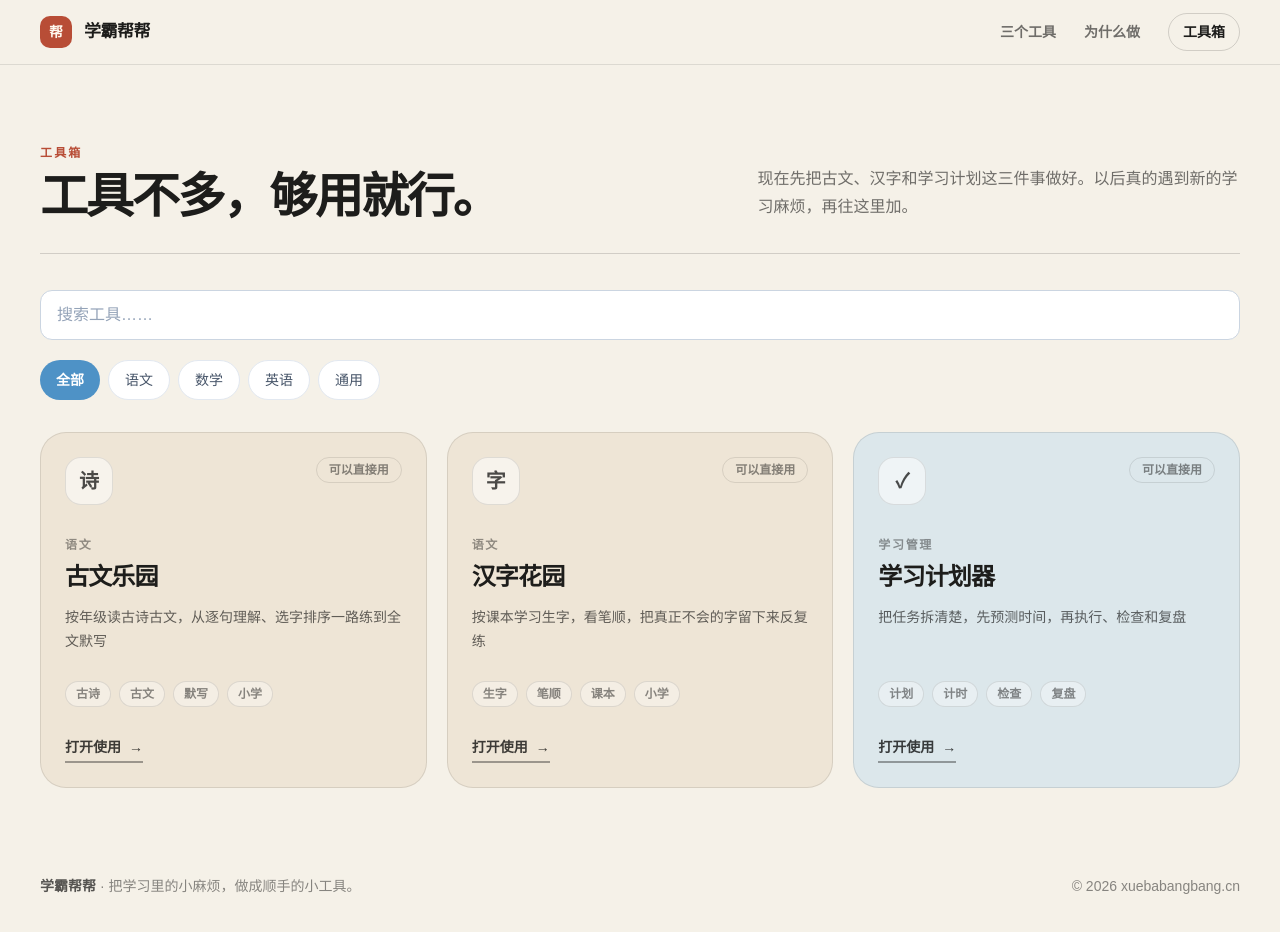
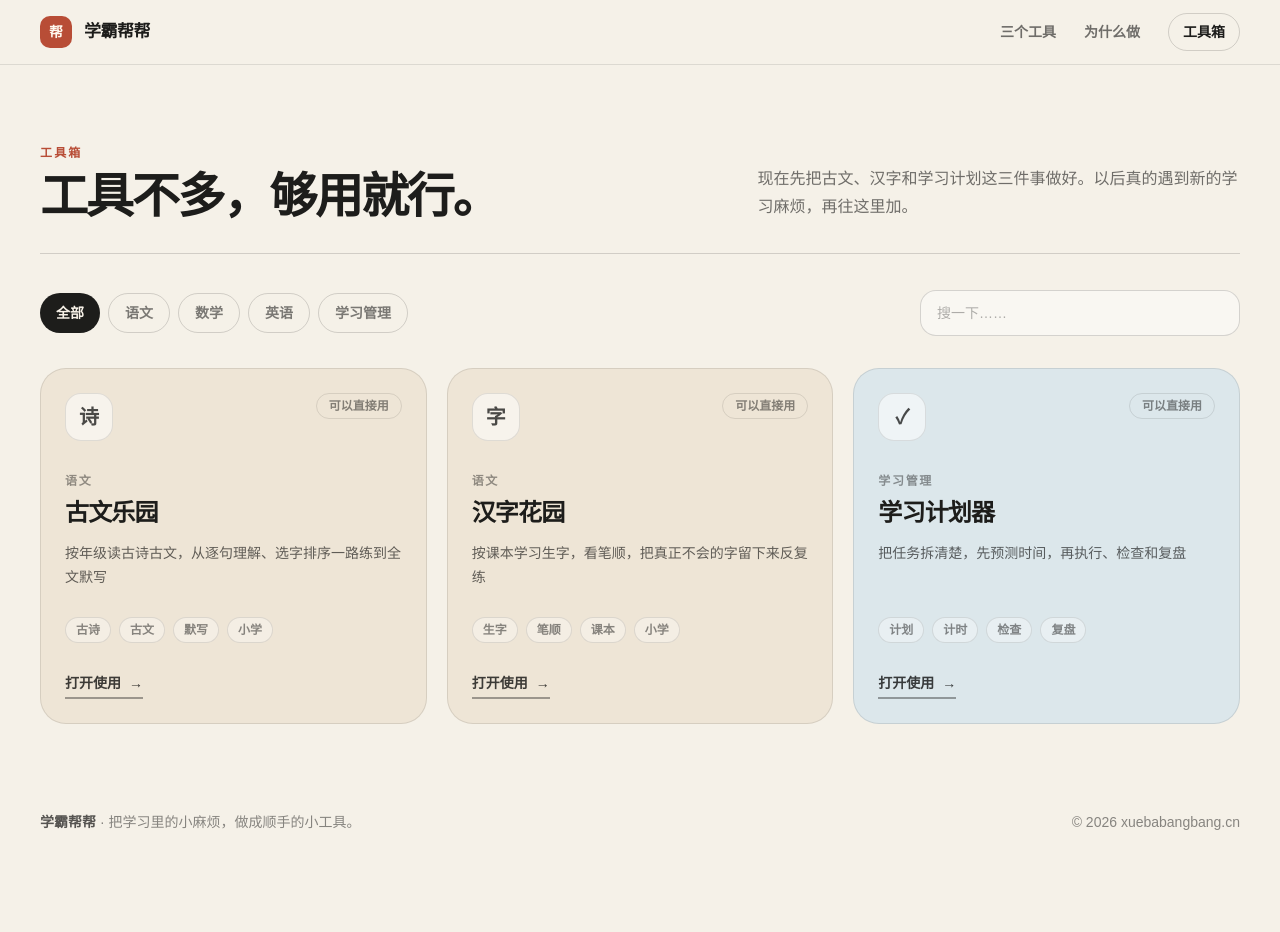
Before and after one commit to ico0018/xuebabangbang, a Next.js app: page /tools in a window 1280 px wide. Shown: the top 932 px of the page. After the commit the page ends 872 px from the top, so only its background shows below. Built offline with nearby package versions, Linux system fonts and the light colour scheme.

Commit message:
Simplify tool filters and search

```diff
--- a/components/ToolExplorer.tsx
+++ b/components/ToolExplorer.tsx
@@ -6,7 +6,11 @@ import { tools, type ToolCategory } from "../data/tools";
 import { ToolGrid } from "./ToolGrid";
 
 const categories: { id: "all" | ToolCategory; label: string }[] = [
-  { id: "all", label: "全部" }, { id: "chinese", label: "语文" }, { id: "math", label: "数学" }, { id: "english", label: "英语" }, { id: "general", label: "通用" },
+  { id: "all", label: "全部" },
+  { id: "chinese", label: "语文" },
+  { id: "math", label: "数学" },
+  { id: "english", label: "英语" },
+  { id: "general", label: "学习管理" },
 ];
 
 function isCategory(value: string | null): value is ToolCategory {
@@ -29,6 +33,7 @@ export function ToolExplorer() {
 
   const matchingTools = useMemo(() => {
     const normalizedQuery = query.trim().toLocaleLowerCase();
+
     return tools.filter((tool) => {
       const matchesCategory = category === "all" || tool.category === category;
       const searchableText = [tool.name, tool.description, tool.categoryLabel, ...tool.tags].join(" ").toLocaleLowerCase();
@@ -38,12 +43,39 @@ export function ToolExplorer() {
 
   return (
     <div>
-      <label htmlFor="tool-search" className="sr-only">搜索工具</label>
-      <input id="tool-search" value={query} onChange={(event) => setQuery(event.target.value)} placeholder="搜索工具……" className="w-full rounded-xl border border-slate-300 bg-white px-4 py-3 text-base text-ink outline-none placeholder:text-slate-400 focus:border-sky focus:ring-4 focus:ring-sky/15" />
-      <div className="mt-5 flex flex-wrap gap-2" aria-label="工具分类">
-        {categories.map((item) => <button key={item.id} type="button" onClick={() => setCategory(item.id)} className={category === item.id ? "min-h-10 rounded-full bg-sky px-4 text-sm font-semibold text-white" : "min-h-10 rounded-full border border-slate-200 bg-white px-4 text-sm font-medium text-slate-600 transition-colors hover:border-sky hover:text-sky"}>{item.label}</button>)}
+      <div className="flex flex-col gap-4 sm:flex-row sm:items-center sm:justify-between">
+        <div className="flex flex-wrap gap-2" aria-label="工具分类">
+          {categories.map((item) => (
+            <button
+              key={item.id}
+              type="button"
+              onClick={() => setCategory(item.id)}
+              className={
+                category === item.id
+                  ? "min-h-10 rounded-full bg-[#1d1d1b] px-4 text-sm font-bold text-[#f8f2e8]"
+                  : "min-h-10 rounded-full border border-black/15 bg-transparent px-4 text-sm font-bold text-black/50 transition hover:border-black/35 hover:text-black"
+              }
+            >
+              {item.label}
+            </button>
+          ))}
+        </div>
+
+        <div className="w-full sm:max-w-xs">
+          <label htmlFor="tool-search" className="sr-only">搜索工具</label>
+          <input
+            id="tool-search"
+            value={query}
+            onChange={(event) => setQuery(event.target.value)}
+            placeholder="搜一下……"
+            className="w-full rounded-2xl border border-black/15 bg-white/45 px-4 py-3 text-sm text-[#1d1d1b] outline-none placeholder:text-black/30 focus:border-[#b84d36] focus:ring-4 focus:ring-[#b84d36]/10"
+          />
+        </div>
       </div>
-      <div className="mt-8"><ToolGrid tools={matchingTools} /></div>
+
+      <div className="mt-8">
+        <ToolGrid tools={matchingTools} />
+      </div>
     </div>
   );
 }
```
